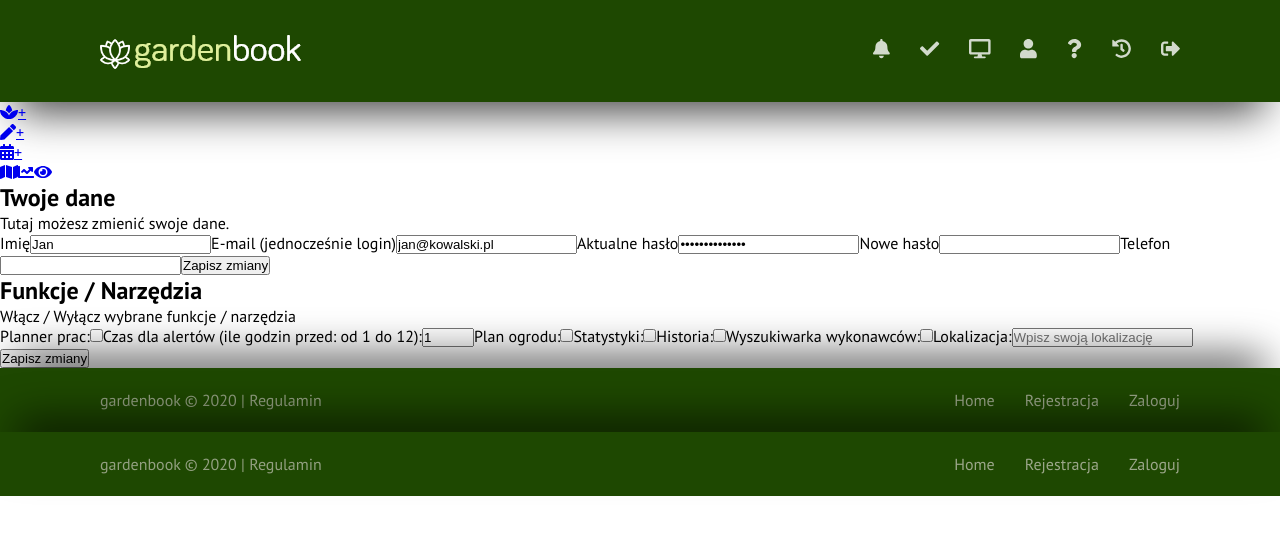
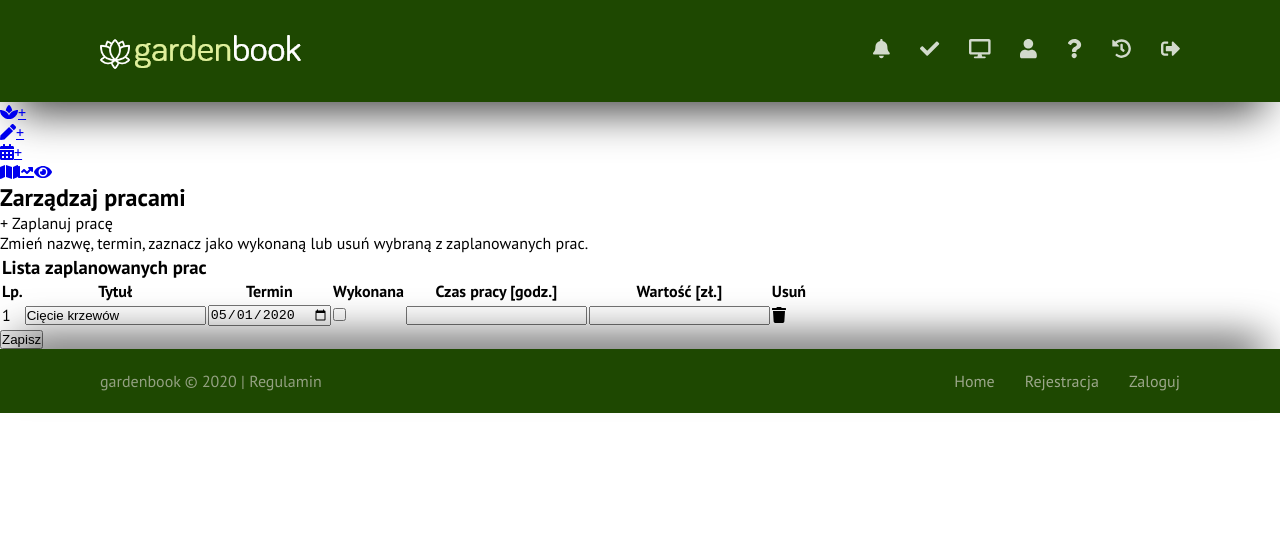
Before and after one commit to hajczek/gardenbook, a React (Create React App) app: page / in a window 1280 px wide. Shown: the top 534 px of the page. Built offline with nearby package versions, Linux system fonts and the light colour scheme.

Commit message:
Added needed statuses and functions to ManageWorksCard component

```diff
--- a/src/components/AccountUser/AccountUserCard.js
+++ b/src/components/AccountUser/AccountUserCard.js
@@ -1,14 +1,12 @@
 import React from "react";
 import AccountUserDataBox from "./AccountUserDataBox";
 import AccountUserFunctionsBox from "./AccountUserFunctionsBox";
-import Footer from "../Page/Footer";
 
 const AccountUserCard = () => {
   return (
     <div className="contentUser">
       <AccountUserDataBox />
       <AccountUserFunctionsBox />
-      <Footer />
     </div>
   );
 };
--- a/src/components/ManageWorks/ExistedWorksList.js
+++ b/src/components/ManageWorks/ExistedWorksList.js
@@ -1,58 +1,114 @@
-import React from "react";
+import React, { useState } from "react";
 import { FontAwesomeIcon } from "@fortawesome/react-fontawesome";
 import { faTrash } from "@fortawesome/free-solid-svg-icons";
 
 const PlannedWorkList = () => {
+  const [workName, setWorkName] = useState("Cięcie krzewów");
+  const [workTerm, setWorkTerm] = useState("2020-05-01");
+  const [workDone, setWorkDone] = useState(false);
+  const [workTime, setWorkTime] = useState(0);
+  const [workValue, setWorkValue] = useState(0);
+
+  /* Needed functionality:
+  1. onSubmit() - set data from form to database
+  2. deleteWork() - remove work from table and database
+  3. state for work name and work date must be taken from database to display on table
+  */
+
+  function onSubmit(e) {
+    console.log(workName);
+    console.log(workTerm);
+    console.log(workDone);
+    console.log(workTime);
+    console.log(workValue);
+
+    e.preventDefault();
+  }
+
+  // Delete all position from table and from database
+  function deleteWork(e) {
+    console.log("Delete");
+    e.preventDefault();
+  }
+
   return (
     <div className="content">
+      <form action="" id="work-done-form" onSubmit={onSubmit}>
         <table>
+          <tbody>
             <tr>
-          <td colspan="7">
+              <td colSpan="7">
                 <h3>Lista zaplanowanych prac</h3>
               </td>
             </tr>
             <tr>
               <th>Lp.</th>
-          <th>Tytuł pracy</th>
+              <th>Tytuł</th>
               <th>Termin</th>
               <th>Wykonana</th>
-          <th>Czas pracy</th>
-          <th>Wartość [zł]</th>
+              <th>Czas pracy [godz.]</th>
+              <th>Wartość [zł.]</th>
               <th>Usuń</th>
             </tr>
             <tr>
               <td>1</td>
               <td>
-            <span className="edited-value" id="work-name">
-              Cięcie krzewów
-            </span>
+                <input
+                  type="string"
+                  id="work-name"
+                  name="work-name"
+                  value={workName}
+                  onChange={(e) => setWorkName(e.target.value)}
+                />
               </td>
               <td>
-            <span className="edited-value" id="work-term">
-              01-05-2020
-            </span>
+                <input
+                  type="date"
+                  id="work-term"
+                  name="work-term"
+                  value={workTerm}
+                  onChange={(e) => setWorkTerm(e.target.value)}
+                />
               </td>
               <td>
-            <form action="" id="done-work-form">
-              <input type="box" id="done-work" />
-            </form>
+                <input
+                  type="checkbox"
+                  id="work-done"
+                  name="work-done"
+                  checked={workDone}
+                  onChange={(e) => setWorkDone(e.target.value)}
+                />
               </td>
               <td>
-            <span className="edited-value" id="work-time">
-              gg:mm
-            </span>
+                <input
+                  type="number"
+                  id="work-time"
+                  name="work-time"
+                  checked={workTime}
+                  onChange={(e) => setWorkTime(e.target.value)}
+                />
               </td>
               <td>
-            <span className="edited-value" id="work-value">
-              0,00
-            </span>
+                <input
+                  type="number"
+                  id="work-value"
+                  name="work-value"
+                  checked={workValue}
+                  onChange={(e) => setWorkValue(e.target.value)}
+                />
               </td>
               <td>
-            <FontAwesomeIcon id="delete-work" icon={faTrash} />
+                <FontAwesomeIcon
+                  id="delete-work"
+                  icon={faTrash}
+                  onClick={deleteWork}
+                />
               </td>
             </tr>
+          </tbody>
         </table>
-      <button id="submit-changes-in-works">Zapisz</button>
+        <button id="change-works">Zapisz</button>
+      </form>
     </div>
   );
 };
--- a/src/components/ManageWorks/ManageWorksCard.js
+++ b/src/components/ManageWorks/ManageWorksCard.js
@@ -1,14 +1,9 @@
 import React from "react";
-import HeaderUser from "../UserElemCard/HeaderUser";
-import LeftMenuUser from "../UserElemCard/LeftMenuUser";
 import ExistedWorksList from "./ExistedWorksList";
-import Footer from "../Footer";
 
 const ManageWorksCard = () => {
   return (
     <div className="contentUser">
-      <HeaderUser />
-      <LeftMenuUser />
       <div className="content">
         <h2>Zarządzaj pracami</h2>
         <span className="plus-link" id="plan-work-link">
@@ -20,7 +15,6 @@ const ManageWorksCard = () => {
         </p>
         <ExistedWorksList />
       </div>
-      <Footer />
     </div>
   );
 };
--- a/src/components/User/PageUser.js
+++ b/src/components/User/PageUser.js
@@ -3,7 +3,8 @@ import HeaderUser from "./HeaderUser";
 import LeftMenuUser from "./LeftMenuUser";
 import Footer from "../Page/Footer";
 // import AlertsCard from "../Alerts/AlertsCard";
-import AccountUserCard from "../AccountUser/AccountUserCard";
+// import AccountUserCard from "../AccountUser/AccountUserCard";
+import ManageWorksCard from "../ManageWorks/ManageWorksCard";
 
 const PageCard = () => {
   return (
@@ -11,7 +12,8 @@ const PageCard = () => {
       <HeaderUser />
       <LeftMenuUser />
       {/* <AlertsCard /> */}
-      <AccountUserCard />
+      {/* <AccountUserCard /> */}
+      <ManageWorksCard />
       <Footer />
     </div>
   );
```
Lines whose indentation alone changed are shown as unchanged.
